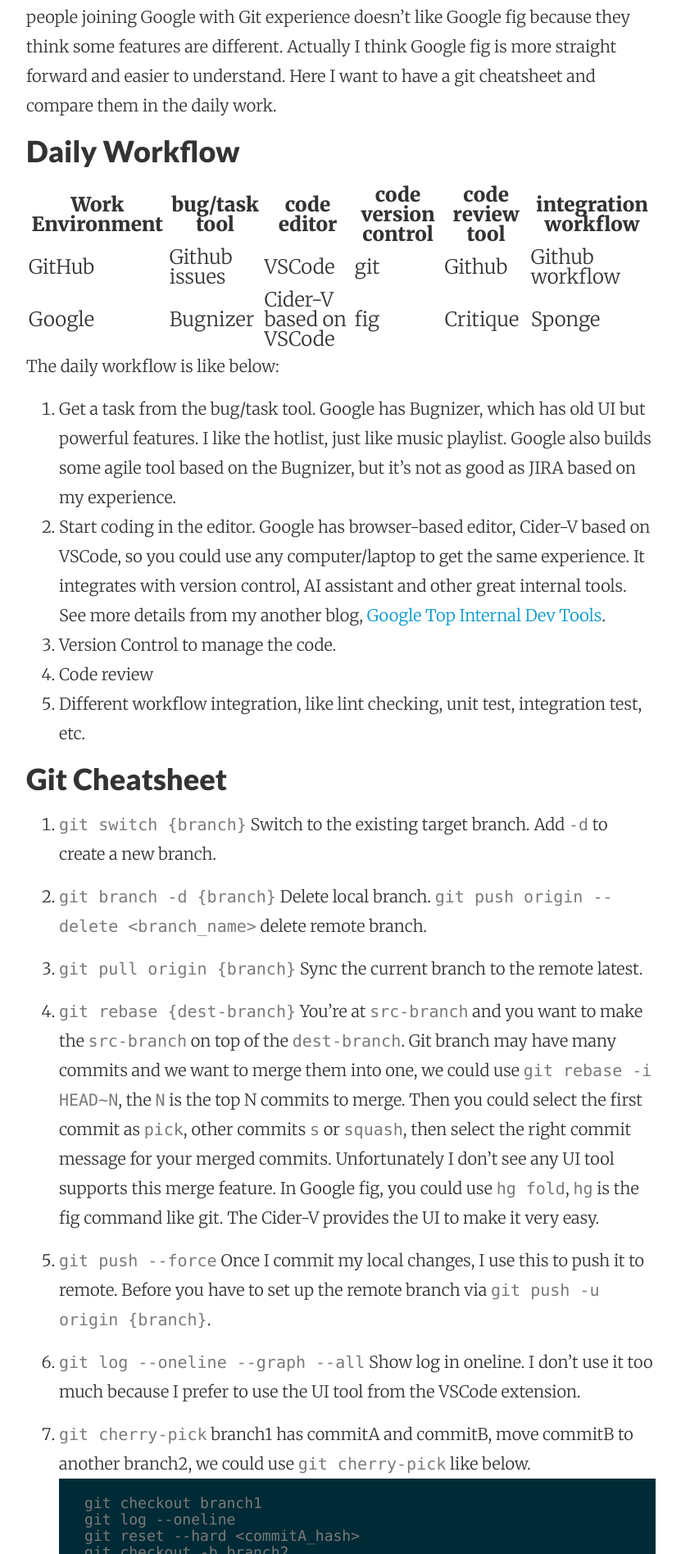
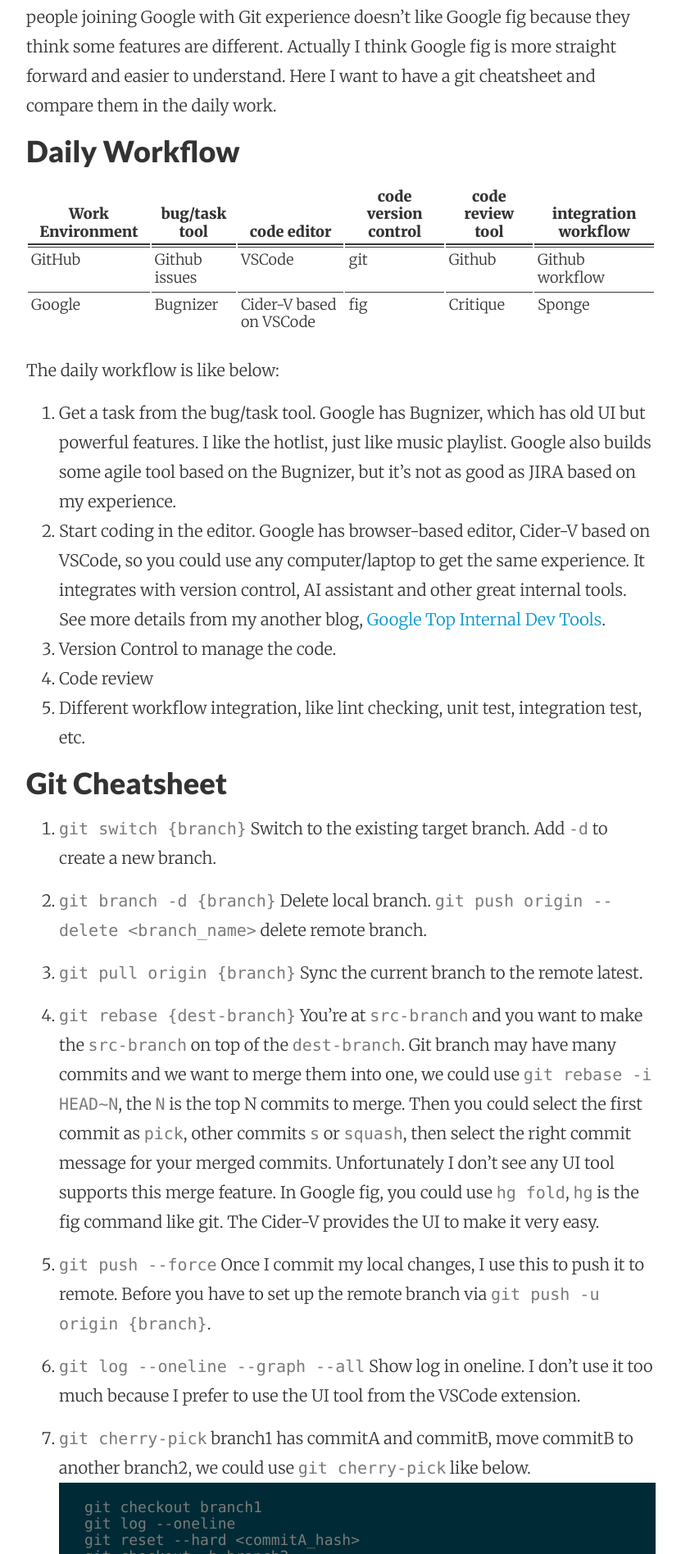
Before and after one commit to flyingsky/flyingsky.github.io, a Jekyll site: the page built from _posts/2025-03-01-git-cheatsheet.md, in a window 1280 px wide. Shown: the part 414-2310 px from the top of the page at 82% size, without its empty margins (224-1055 px from the left). Built offline with Jekyll 4.4.1, drawn with Linux system fonts in a browser that asks for light colours.

Commit message:
Add table.scss import to pixyll.scss

```diff
--- a/css/pixyll.scss
+++ b/css/pixyll.scss
@@ -7,3 +7,4 @@
 @import "basscss";
 @import "main";
 @import "solarized-dark";
+@import "table";
```
